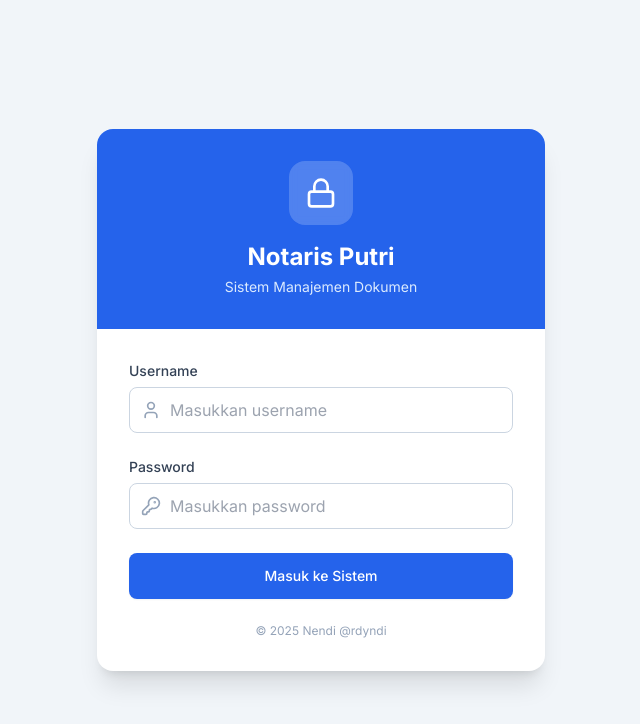
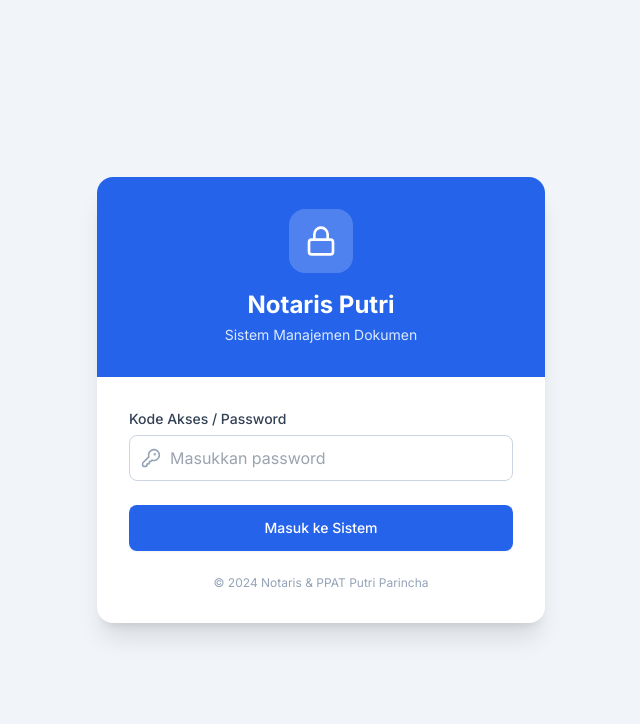
Before and after one commit to rdyndi/ProFileManager, a React (Vite) app: page / in a window 1280 px wide. Shown: the top 724 px of the page, without its empty margins (319-959 px from the left). Built offline with nearby package versions, Linux system fonts and the light colour scheme.

Commit message:
Update LoginScreen.tsx

```diff
--- a/components/LoginScreen.tsx
+++ b/components/LoginScreen.tsx
@@ -1,21 +1,22 @@
+
 import React, { useState } from 'react';
-import { Lock, User, KeyRound, AlertCircle } from 'lucide-react';
+import { Lock, KeyRound, AlertCircle } from 'lucide-react';
 
 interface LoginScreenProps {
   onLogin: (status: boolean) => void;
 }
 
 export const LoginScreen: React.FC<LoginScreenProps> = ({ onLogin }) => {
-  const [username, setUsername] = useState('');
   const [password, setPassword] = useState('');
   const [error, setError] = useState('');
 
   const handleLogin = (e: React.FormEvent) => {
     e.preventDefault();
-    if (username === 'notpu3' && password === 'bandung16') {
+    // Check for either password
+    if (password === 'bandung16' || password === 'bandung15') {
       onLogin(true);
     } else {
-      setError('Username atau password salah. Silakan coba lagi.');
+      setError('Password salah. Silakan coba lagi.');
       setPassword('');
     }
   };
@@ -41,24 +42,7 @@ export const LoginScreen: React.FC<LoginScreenProps> = ({ onLogin }) => {
             )}
 
             <div>
-              <label className="block text-sm font-medium text-slate-700 mb-1.5">Username</label>
-              <div className="relative">
-                <div className="absolute inset-y-0 left-0 pl-3 flex items-center pointer-events-none">
-                  <User className="h-5 w-5 text-slate-400" />
-                </div>
-                <input
-                  type="text"
-                  value={username}
-                  onChange={(e) => setUsername(e.target.value)}
-                  className="block w-full pl-10 pr-3 py-2.5 border border-slate-300 rounded-lg focus:ring-2 focus:ring-primary-500 focus:border-primary-500 outline-none transition-all"
-                  placeholder="Masukkan username"
-                  required
-                />
-              </div>
-            </div>
-
-            <div>
-              <label className="block text-sm font-medium text-slate-700 mb-1.5">Password</label>
+              <label className="block text-sm font-medium text-slate-700 mb-1.5">Kode Akses / Password</label>
               <div className="relative">
                 <div className="absolute inset-y-0 left-0 pl-3 flex items-center pointer-events-none">
                   <KeyRound className="h-5 w-5 text-slate-400" />
@@ -83,7 +67,7 @@ export const LoginScreen: React.FC<LoginScreenProps> = ({ onLogin }) => {
           </form>
 
           <div className="mt-6 text-center">
-            <p className="text-xs text-slate-400">© 2025 Nendi @rdyndi</p>
+            <p className="text-xs text-slate-400">© 2024 Notaris & PPAT Putri Parincha</p>
           </div>
         </div>
       </div>
```
